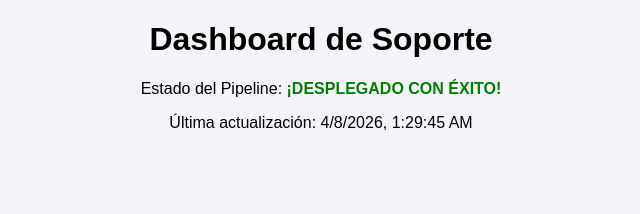
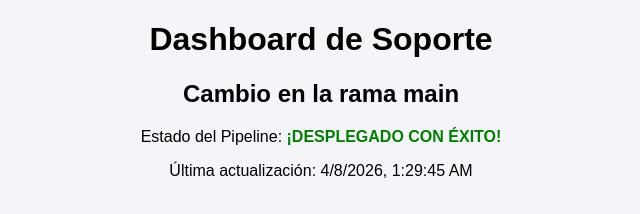
Before and after one commit to Acordovam/Github-Actions-Example, a website: page index.html in a window 1280 px wide. Shown: the whole page, without its empty margins (319-959 px from the left). Drawn offline with Linux system fonts and the light colour scheme.

Commit message:
Agregando una linea de codigo en el index

```diff
--- a/index.html
+++ b/index.html
@@ -19,6 +19,7 @@
 
 <body>
     <h1>Dashboard de Soporte</h1>
+    <h2>Cambio en la rama main</h2>
     <p>Estado del Pipeline: <span class="status">¡DESPLEGADO CON ÉXITO!</span></p>
     <p>Última actualización: <span id="fecha"></span></p>
     <script>document.getElementById('fecha').innerText = new Date().toLocaleString();</script>
```
Also changed, not shown: .github/workflows/git-cicd.yml.
